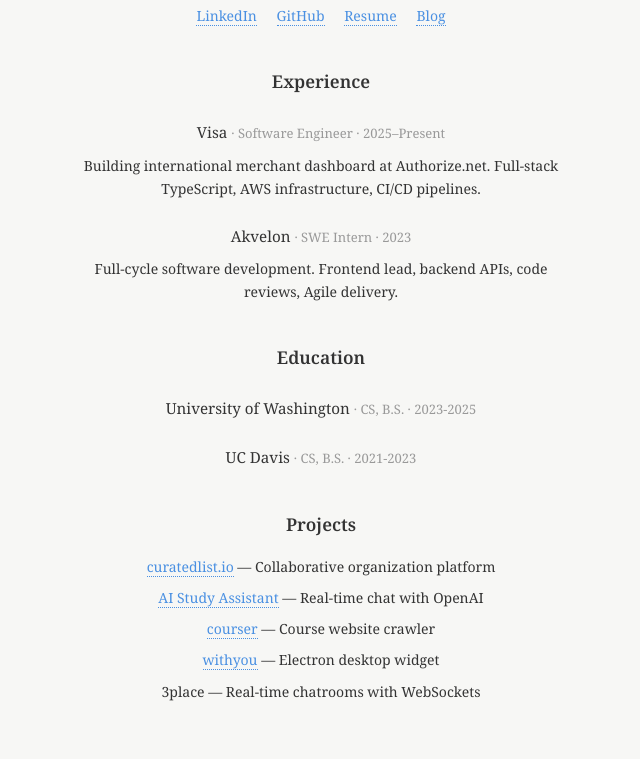
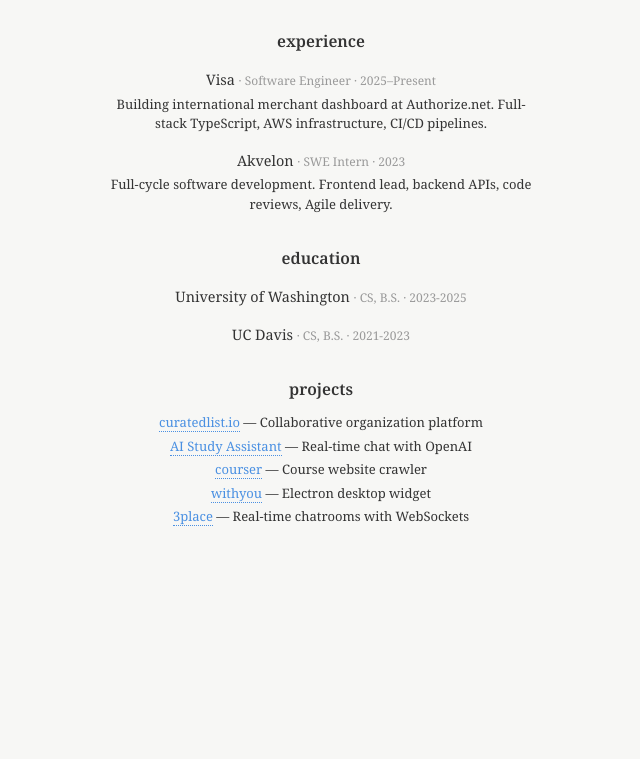
Before and after one commit to nexusboyko/nexusboyko.github.io, a website: page index.html in a window 1280 px wide. Shown: the part 168-927 px from the top of the page, without its empty margins (319-959 px from the left). After the commit the page ends 800 px from the top, so only its background shows below. Drawn offline with Linux system fonts and the light colour scheme.

Commit message:
Compact spacing for centered card-like appearance
- Reduced all margins (h2: 2rem, h3: 1rem, p: 0.25rem)
- Smaller fonts (14px body, 13px p, 12px small)
- Tighter line-height (1.5 instead of 1.65)
- Narrower width (500px)
- Less padding (2.5rem)
- Lowercase section headers
- Much more compact, less menu-like

```diff
--- a/index.html
+++ b/index.html
@@ -39,7 +39,7 @@
     <p><a href="https://study-assistant.akvelon.net/">AI Study Assistant</a> — Real-time chat with OpenAI</p>
     <p><a href="https://github.com/nexusboyko/courser">courser</a> — Course website crawler</p>
     <p><a href="https://github.com/nexusboyko/withyou">withyou</a> — Electron desktop widget</p>
-    <p>3place — Real-time chatrooms with WebSockets</p>
+    <p><a href="#">3place</a> — Real-time chatrooms with WebSockets</p>
   </section>
 </body>
 </html>
--- a/styles.css
+++ b/styles.css
@@ -9,37 +9,38 @@
 
 body {
   font-family: 'Noto Serif', Georgia, serif;
-  font-size: 15px;
-  line-height: 1.65;
+  font-size: 14px;
+  line-height: 1.5;
   color: #333;
   background: #f7f7f5;
-  max-width: 550px;
+  max-width: 500px;
   margin: 0 auto;
-  padding: 3rem 2rem;
+  padding: 2.5rem 2rem;
   text-align: center;
 }
 
 h1 {
-  font-size: 1.75rem;
+  font-size: 1.6rem;
   font-weight: 400;
   margin-bottom: 0.5rem;
 }
 
 h2 {
-  font-size: 1.1rem;
+  font-size: 1rem;
   font-weight: 600;
-  margin: 2.5rem 0 1rem;
+  margin: 2rem 0 0.75rem;
+  text-transform: lowercase;
 }
 
 h3 {
-  font-size: 0.95rem;
+  font-size: 0.9rem;
   font-weight: 400;
-  margin: 1.5rem 0 0.5rem;
+  margin: 1rem 0 0.25rem;
 }
 
 p {
-  margin: 0.5rem 0;
-  font-size: 14px;
+  margin: 0.25rem 0;
+  font-size: 13px;
 }
 
 a {
@@ -62,21 +63,21 @@ li {
 }
 
 small {
-  font-size: 13px;
+  font-size: 12px;
   color: #999;
 }
 
 section {
-  margin-top: 2.5rem;
+  margin-top: 2rem;
 }
 
 nav {
-  margin: 1.5rem 0 2.5rem;
-  font-size: 14px;
+  margin: 1.25rem 0 2rem;
+  font-size: 13px;
 }
 
 nav a {
-  margin: 0 0.5rem;
+  margin: 0 0.4rem;
 }
 
 @media (max-width: 640px) {
```
